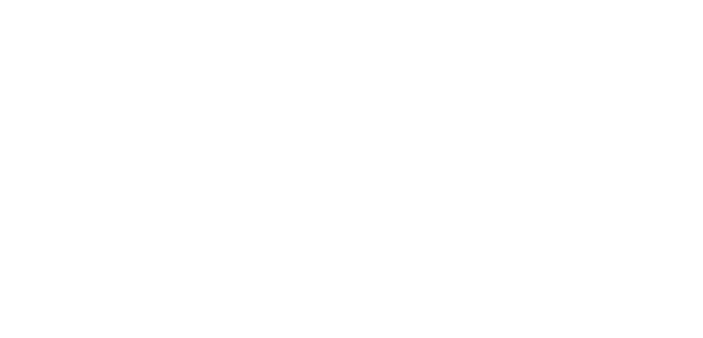
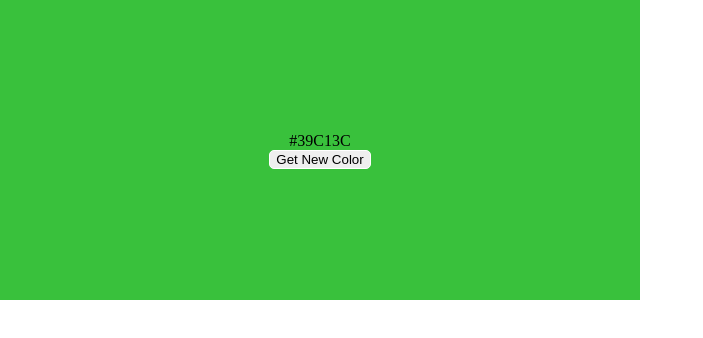
Before and after one commit to Huor97/random_generator, a plain HTML site: page index.html in a window 1280 px wide. Shown: the whole page, without its empty margins (0-703 px from the left). Drawn offline with Linux system fonts and the light colour scheme.

Commit message:
ajouter la fonction V01

```diff
--- a/index.html
+++ b/index.html
@@ -4,6 +4,7 @@
     <meta charset="UTF-8" />
     <meta http-equiv="X-UA-Compatible" content="IE=edge" />
     <meta name="viewport" content="width=device-width, initial-scale=1.0" />
+    <link rel="stylesheet" href="style.css" />
     <title>random generator</title>
   </head>
   <body>
@@ -11,5 +12,10 @@
           génératore aléatoir:
           - génératore aléatoir color.
        -->
+    <div class="color" id="parantColor">
+      <span id="hex">#39C13C</span>
+      <button type="button" name="button" id="hex1">Get New Color</button>
+    </div>
+    <script src="main.js"></script>
   </body>
 </html>
--- a/main.js
+++ b/main.js
@@ -1,2 +1,14 @@
 // ----------------------- function générator aléatoir
-console.log("hello");
+
+hex1.addEventListener("click", function (e) {
+  let symbols = "0123456789ABCDEF";
+  let color = "#";
+  for (let i = 0; i < 6; i++) {
+    color = color + symbols[Math.floor(Math.random() * 16)];
+  }
+  parantColor.style.backgroundColor = color;
+
+  //   let colorHex = document.createElement(color);
+  //   hex.appendChild(colorHex);
+  document.getElementById("hex").innerHTML = color;
+});
--- a/style.css
+++ b/style.css
@@ -3,3 +3,18 @@
   margin: 0;
   padding: 0;
 }
+
+.color {
+  background-color: #39c13c;
+  width: 50%;
+  height: 300px;
+  display: flex;
+  flex-direction: column;
+  align-items: center;
+  justify-content: center;
+}
+
+#hex1 {
+  border-radius: 5px;
+  border: solid 1px rgb(255, 255, 255);
+}
```
